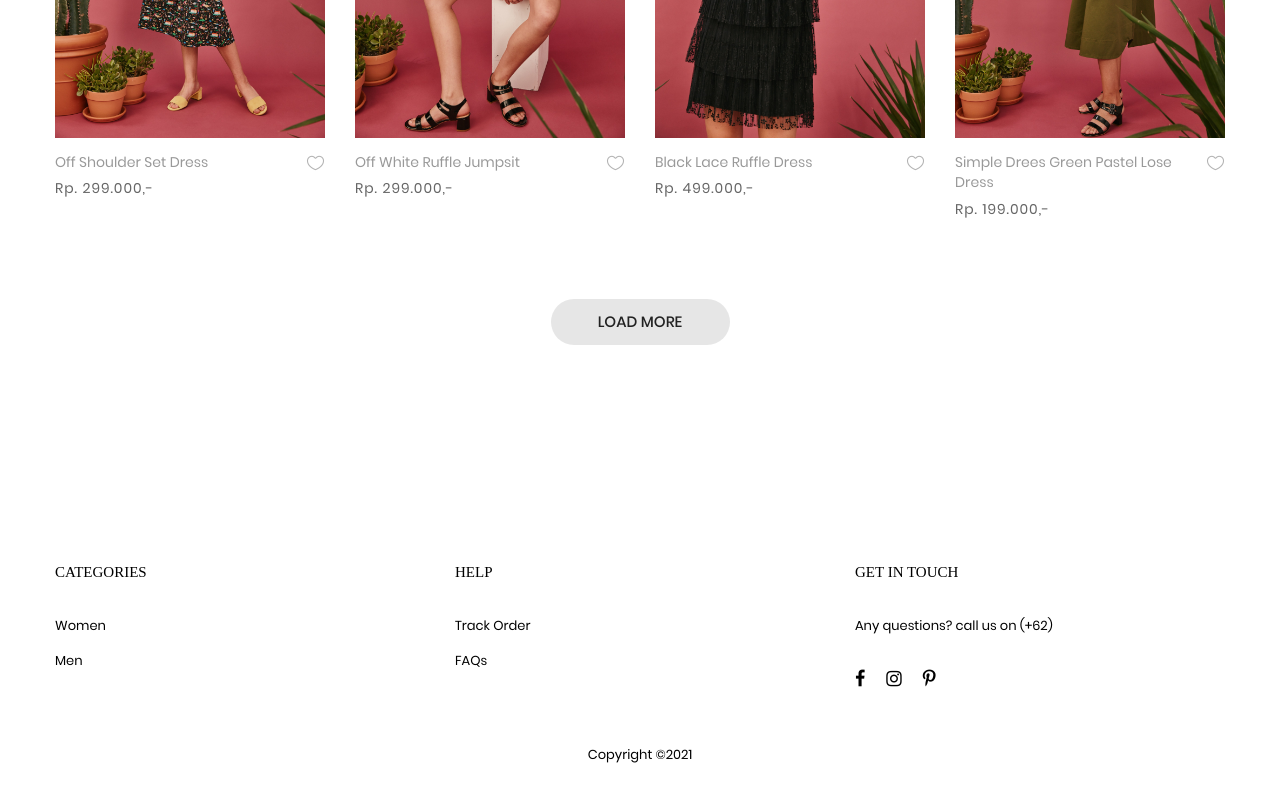
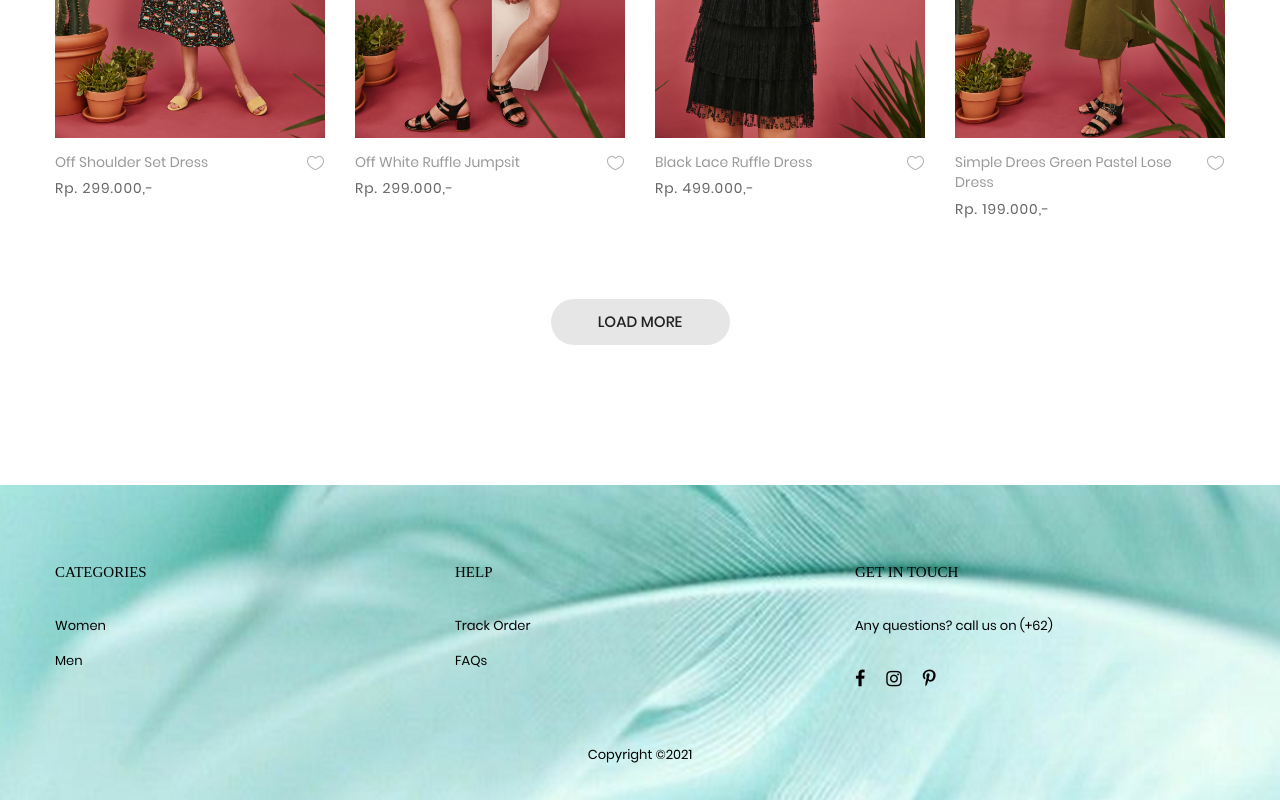
Before and after one commit to angelka-co-id/angelka-co-id.github.io, a plain HTML site: page index.html in a window 1280 px wide. Shown: the part 1702-2502 px from the top of the page. Drawn offline with Linux system fonts and the light colour scheme; a web font is replaced by a local one.

Commit message:
css slide

```diff
--- a/css/main.css
+++ b/css/main.css
@@ -121,12 +121,9 @@ Input, textarea : 14px/1.6 '', Arial, sans-serif;
 
 @media (max-width: 767px) {
     .s-head {
-<<<<<<< HEAD
-        width: 700px;
-=======
-        width: 750px;
->>>>>>> 3ca80617d20d5c564319692a6b10886c6399815d
-        height: 100%;
+        <<<<<<< HEAD width: 700px;
+        =======width: 750px;
+        >>>>>>>3ca80617d20d5c564319692a6b10886c6399815d height: 100%;
     }
 }
 
@@ -2760,8 +2757,7 @@ input.num-product::-webkit-inner-spin-button {
 }
 
 .bg3 {
-    background-image: url(../images/slide/back.png) repeat 0 0;
-    ;
+    background-image: url(../images/slide/back.png);
     width: auto;
     height: auto;
 }
```
